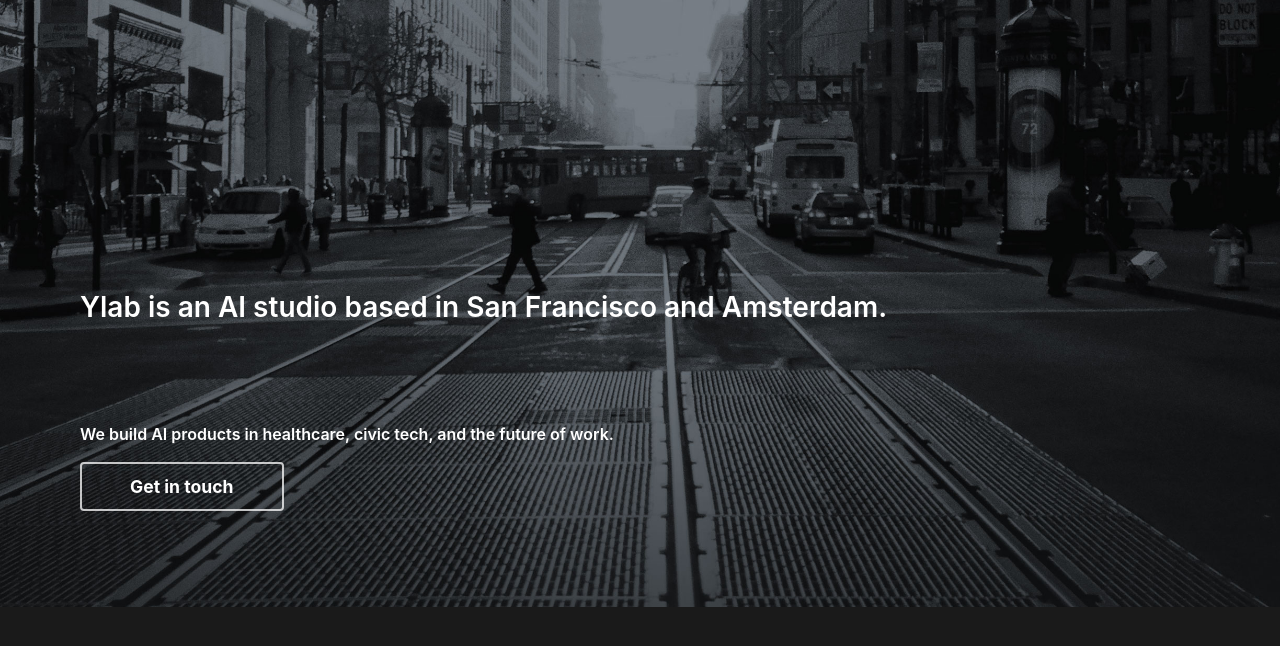
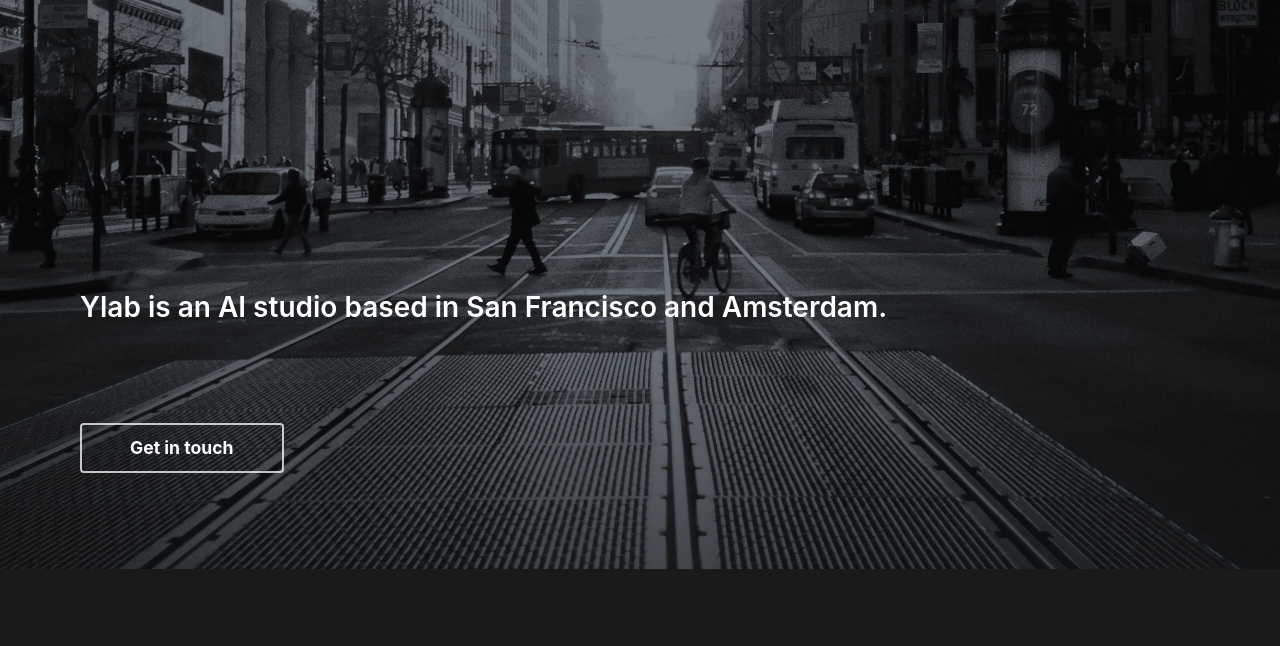
Before and after one commit to ylabs/ylabs.github.io, a Jekyll site: the page built from index.html, in a window 1280 px wide. Shown: the top 646 px of the page. Built offline with Jekyll 4.4.1, drawn with Linux system fonts in a browser that asks for light colours.

Commit message:
edited services

```diff
--- a/index.html
+++ b/index.html
@@ -16,11 +16,11 @@
       <h3>Ylab is an AI studio based in San Francisco and Amsterdam. </h3>
 
 
-      <div class='services'>
+      <!-- <div class='services'>
         <p>
-          We build AI products in healthcare, civic tech, and the future of work.
+          We build AI solutions in healthcare, government, and the future of work.
         </p>
-      </div>
+      </div> -->
 
        <!-- <div class='work'>
         <h4>Work</h4>
```
Also changed, not shown: 1 other file.
